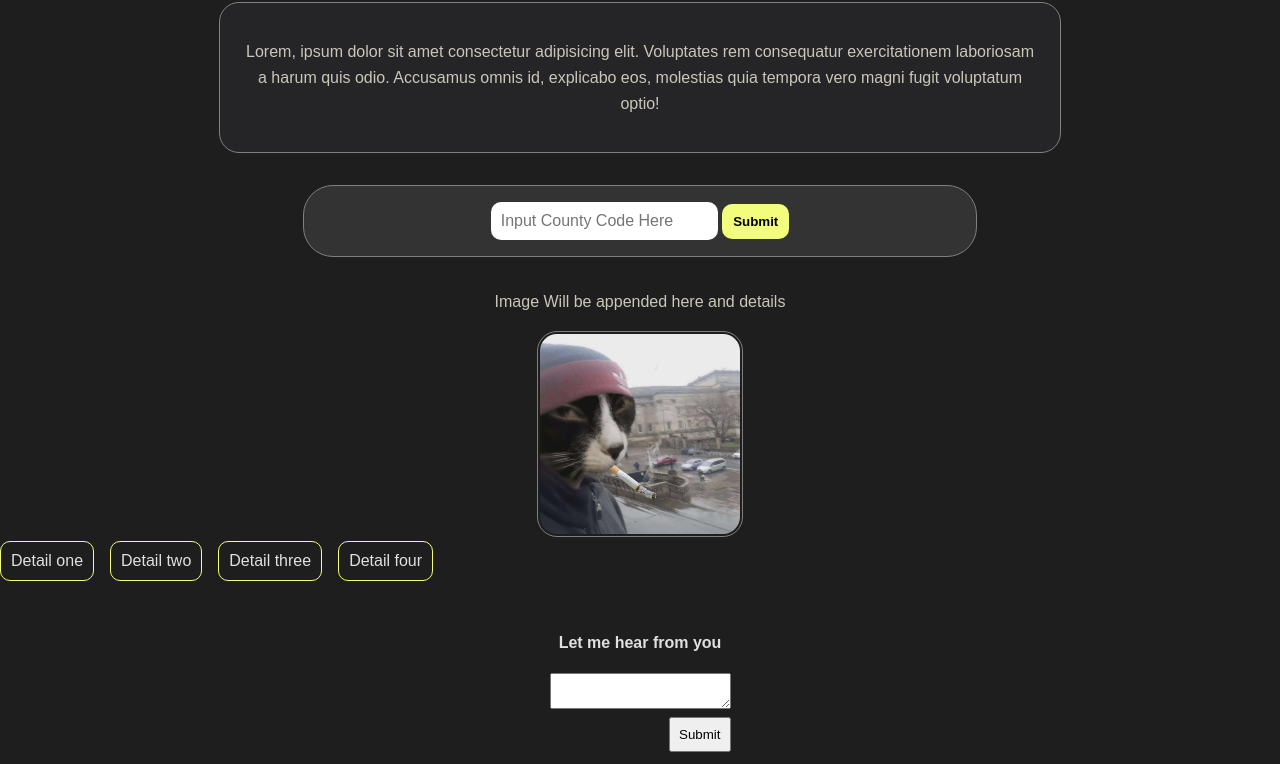
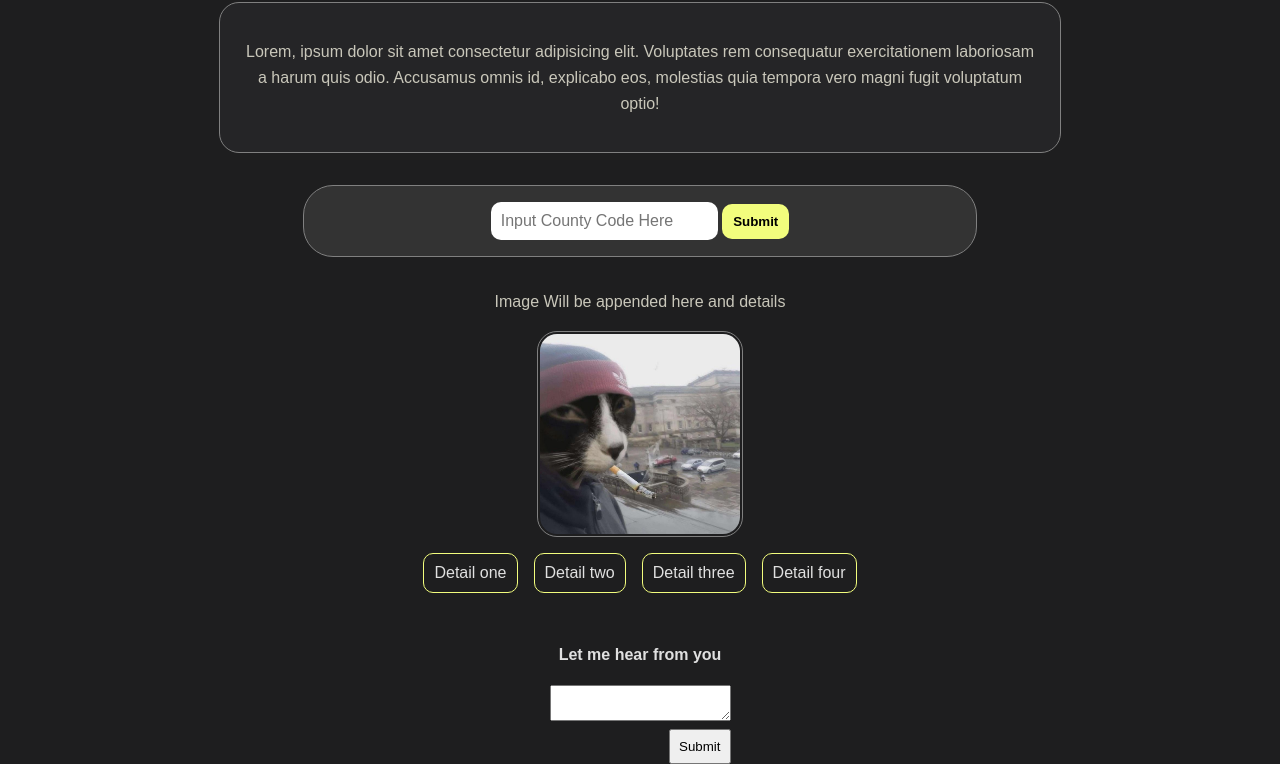
Before and after one commit to crucialniccur/A-Tourists-Guide, a plain HTML site: page index.html in a window 1280 px wide. Shown: the part 80-844 px from the top of the page. Drawn offline with Linux system fonts and the light colour scheme.

Commit message:
add display flex, flex direction column, center align items and a gap to the image div

```diff
--- a/style.css
+++ b/style.css
@@ -69,14 +69,11 @@ p {
   margin: 2rem 0;
 }
 
-#span-details {
+#image {
   display: flex;
+  flex-direction: column;
+  align-items: center;
   gap: 1rem;
-}
-#span-details span {
-  border: 1px solid #f2fd7d;
-  border-radius: 10px;
-  padding: 10px;
 }
 
 #image img {
@@ -87,6 +84,15 @@ p {
   height: 200px;
 }
 
+#span-details {
+  display: flex;
+  gap: 1rem;
+}
+#span-details span {
+  border: 1px solid #f2fd7d;
+  border-radius: 10px;
+  padding: 10px;
+}
 #user-comment {
   display: flex;
   flex-direction: column;
```
